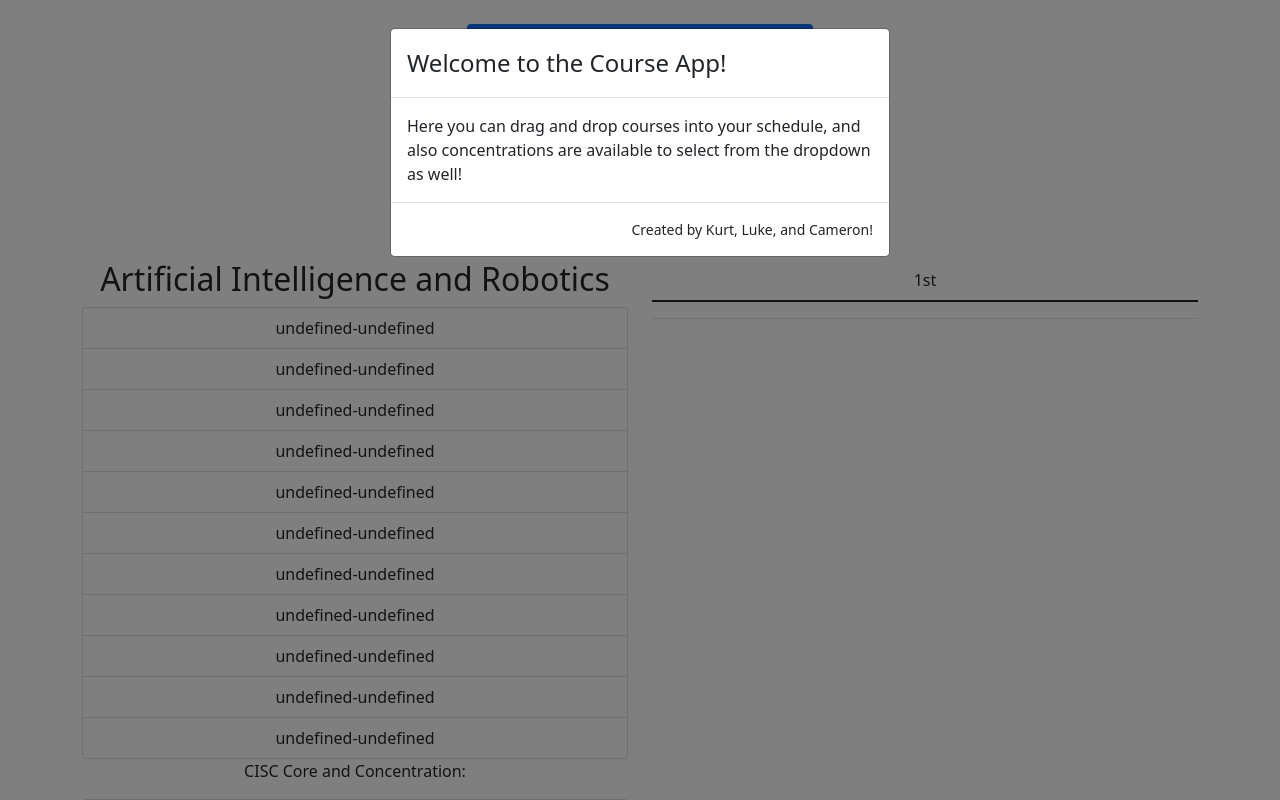
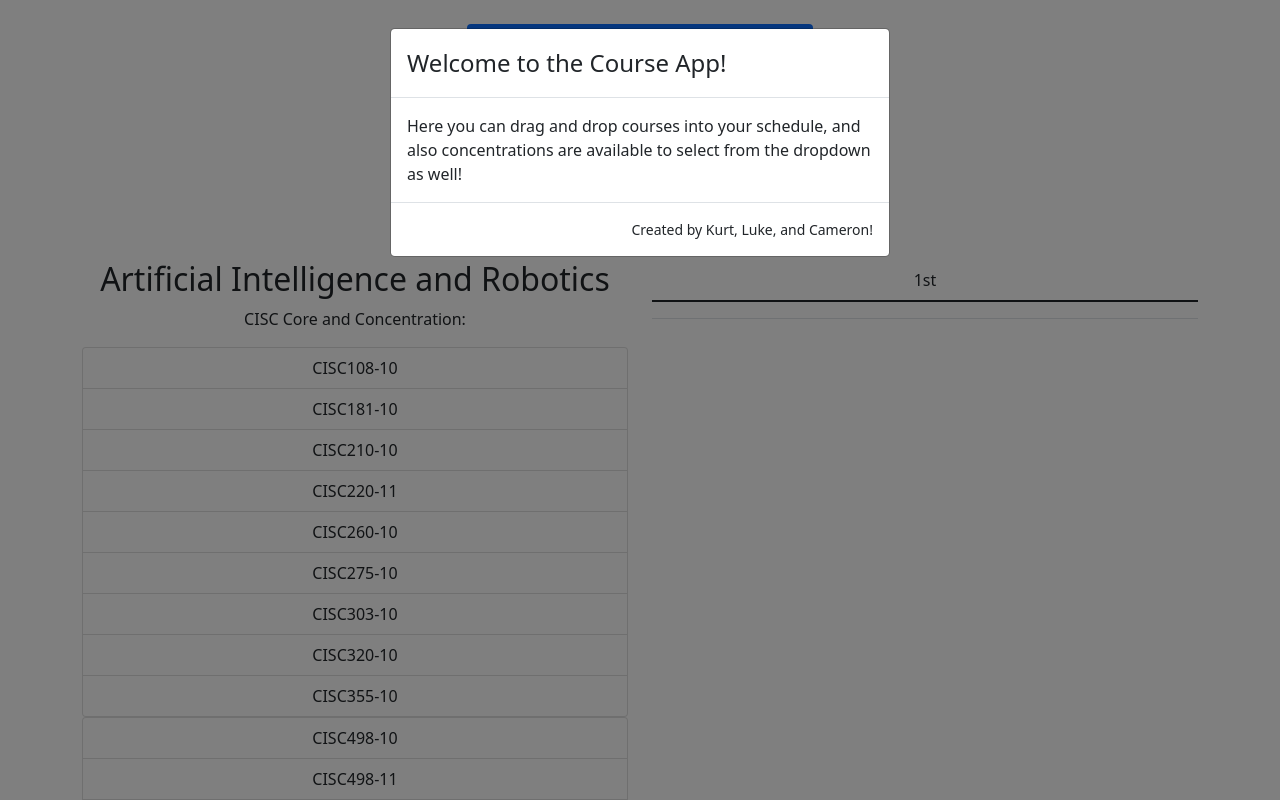
Before and after one commit to UD-CISC275-F21/ud-cis-scheduler-team-4, a React (Create React App) app: page / in a window 1280 px wide. Shown: the top 800 px of the page. Built offline with nearby package versions, Linux system fonts and the light colour scheme.

Commit message:
Final update

```diff
--- a/src/components/courses/CourseLists.tsx
+++ b/src/components/courses/CourseLists.tsx
@@ -7,7 +7,6 @@ export function AIConc({StringsToCourses}:
     {StringsToCourses: (stringCourses:string[])=>Course[]}): JSX.Element{
     return <div>
         <h2>Artificial Intelligence and Robotics</h2>
-        <CourseContainer courses={CONCENTRATIONS[0].core}/>
         <p>CISC Core and Concentration:</p>
         <CourseContainer courses={StringsToCourses(CONCENTRATIONS[0].core)}/>
         <CourseContainer courses={StringsToCourses(CONCENTRATIONS[0].capstone)}/>
```
